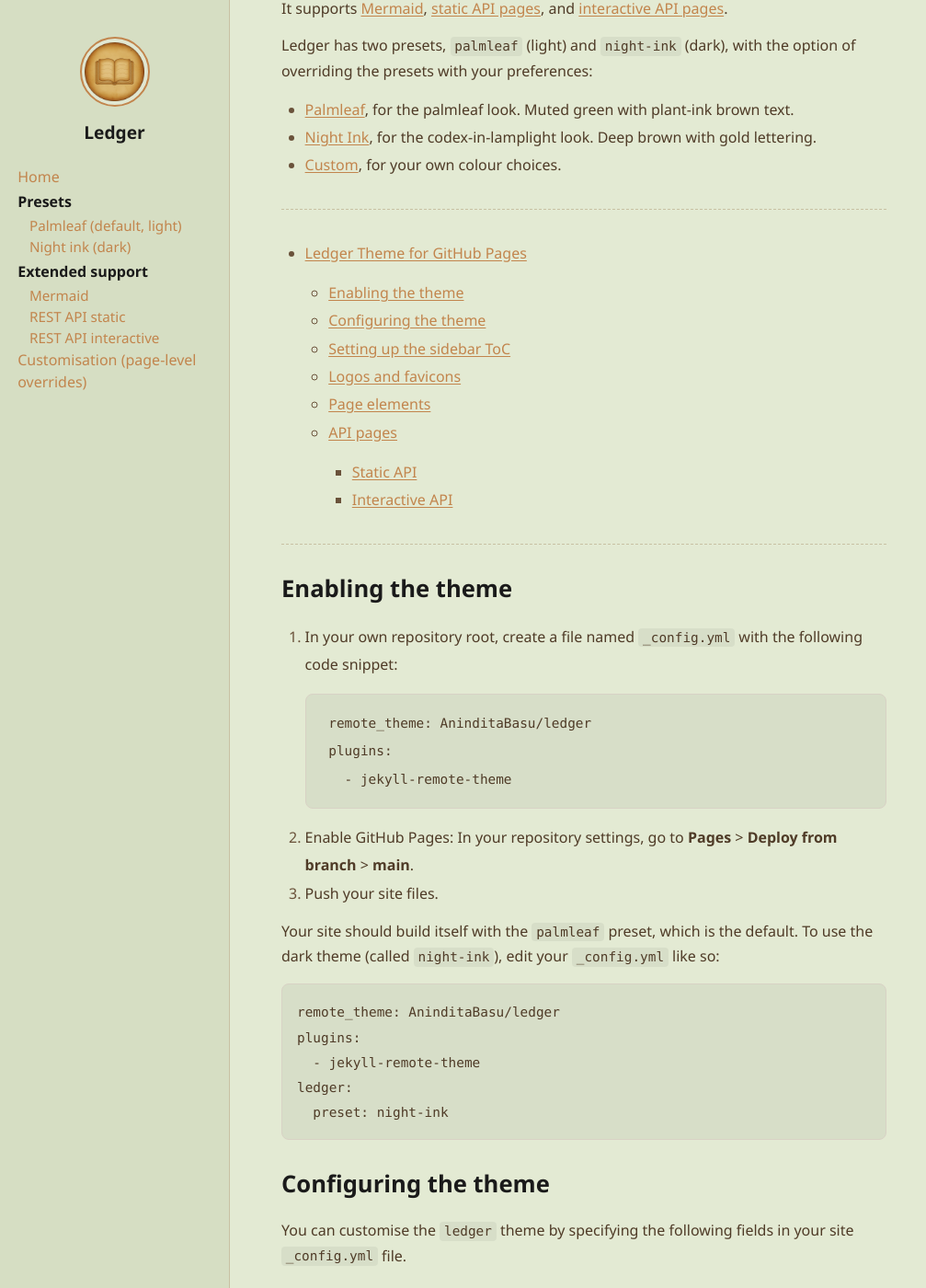
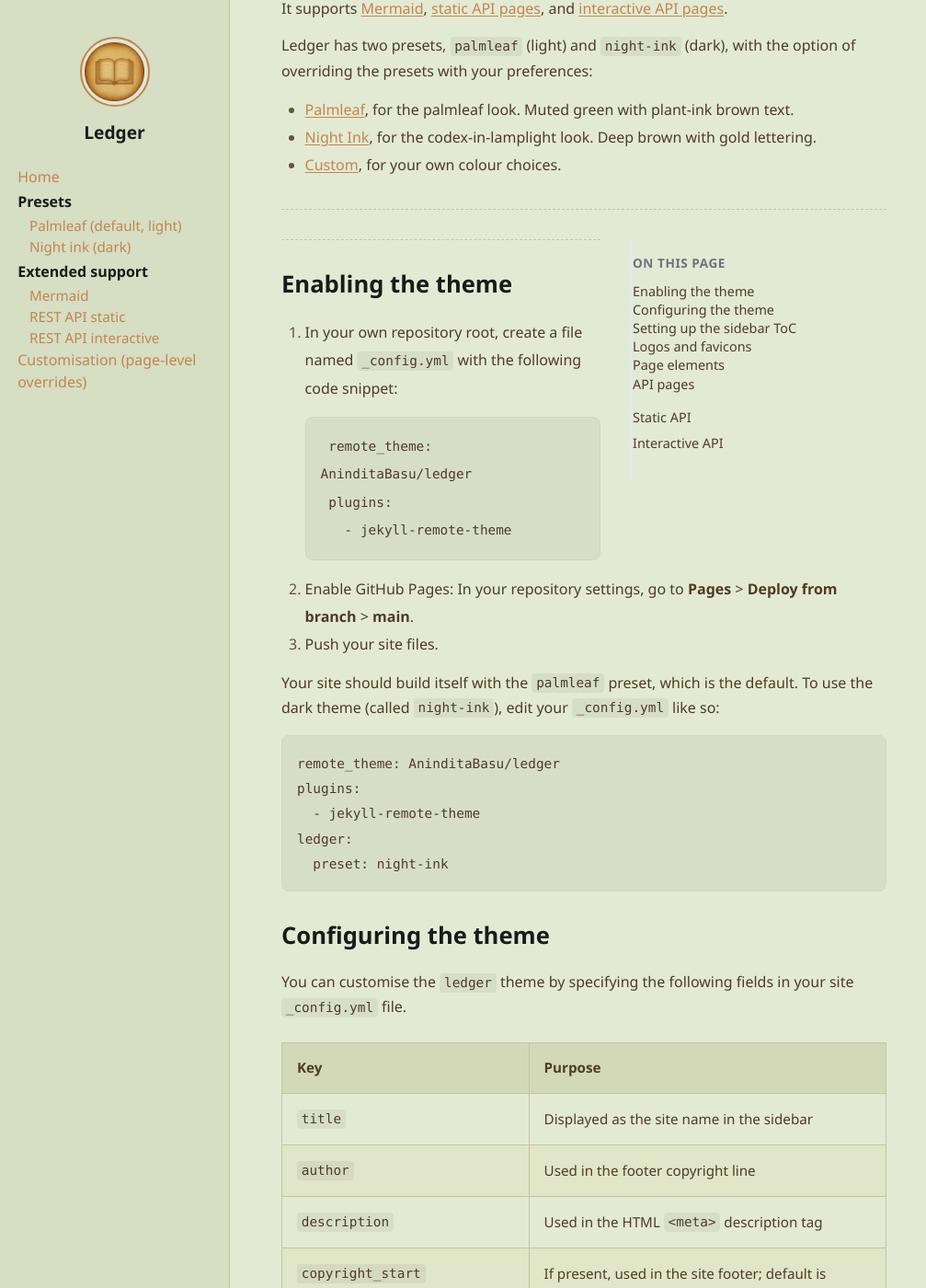
Before and after one commit to AninditaBasu/ledger, a Jekyll site: the page built from index.md, in a window 1280 px wide and 1400 px high, scrolled down 251 px. Shown: the whole window at 92% size, without its empty margins (0-1007 px from the left). Built offline with Jekyll 4.4.1, drawn with Linux system fonts in a browser that asks for light colours.

Commit message:
page toc again

```diff
--- a/_config.yml
+++ b/_config.yml
@@ -10,3 +10,7 @@ theme: null
 
 github:
   repository_url: https://github.com/AninditaBasu/ledger
+
+kramdown:
+  toc_levels: 2..3
+  auto_ids: true
--- a/assets/style.css
+++ b/assets/style.css
@@ -146,6 +146,67 @@ body {
 .nav-child:hover {
   color: var(--accent);
 }
+
+/* ===== In-page TOC (kramdown) ===== */
+
+#markdown-toc {
+  position: sticky;
+  top: 1.5rem;
+
+  float: right;
+  width: 260px;
+
+  margin: 0 0 1.5rem 2rem;
+  padding: 1rem;
+
+  font-size: 0.9rem;
+  line-height: 1.4;
+
+  border-left: 3px solid #e5e7eb;
+}
+
+/* Title */
+#markdown-toc::before {
+  content: "On this page";
+  display: block;
+  font-weight: 600;
+  font-size: 0.85rem;
+  margin-bottom: 0.75rem;
+  color: #6b7280;
+  text-transform: uppercase;
+  letter-spacing: 0.04em;
+}
+
+/* Remove default list styling */
+#markdown-toc,
+#markdown-toc ul {
+  list-style: none;
+  padding-left: 0;
+}
+
+/* Links */
+#markdown-toc a {
+  text-decoration: none;
+  color: inherit;
+}
+
+#markdown-toc a:hover {
+  text-decoration: underline;
+}
+
+/* Indent nested headings */
+#markdown-toc ul ul {
+  padding-left: 1rem;
+  margin-top: 0.25rem;
+}
+
+/* Mobile: hide TOC */
+@media (max-width: 1100px) {
+  #markdown-toc {
+    display: none;
+  }
+}
+
 
 /* -------------------------
    Typography
```
